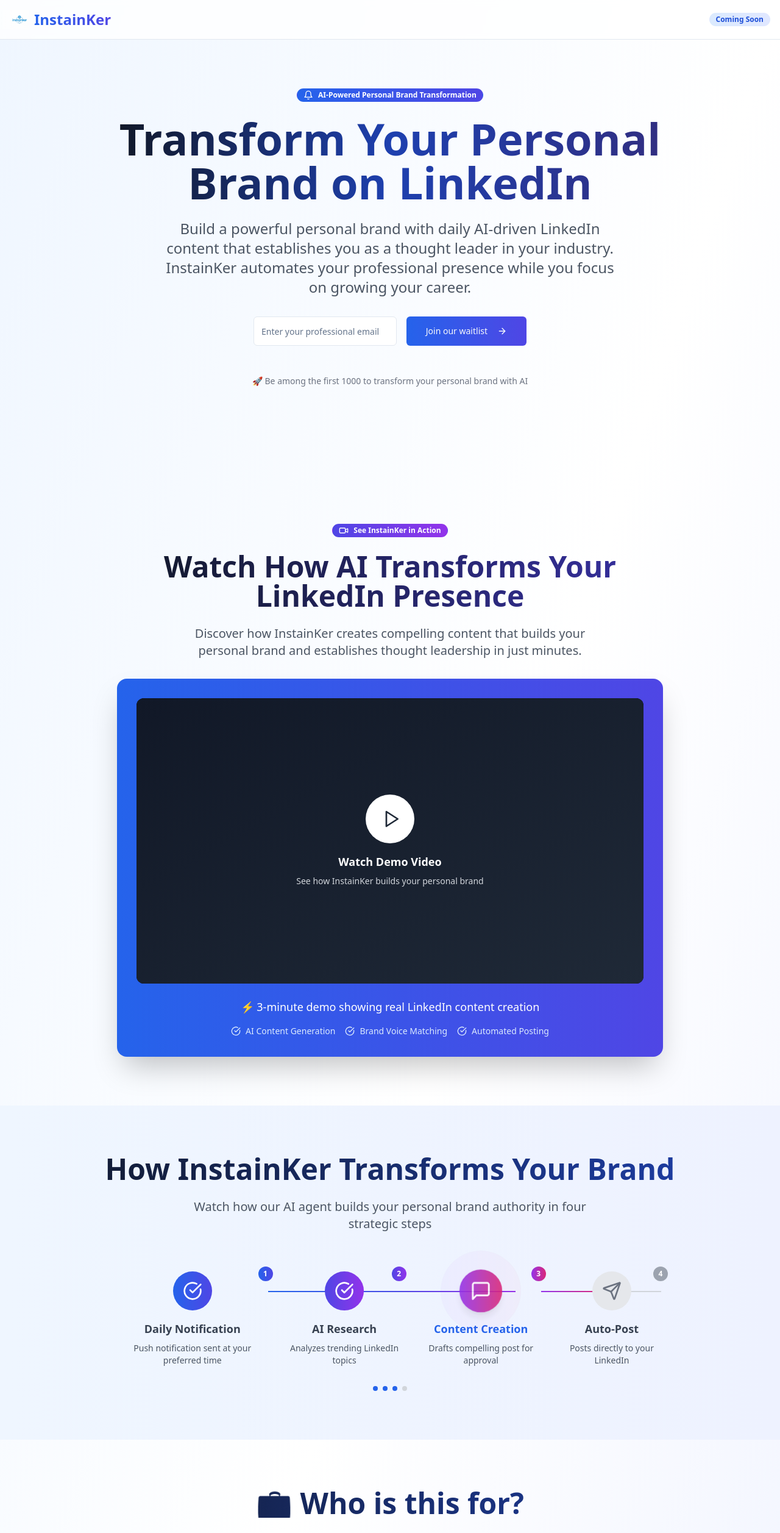
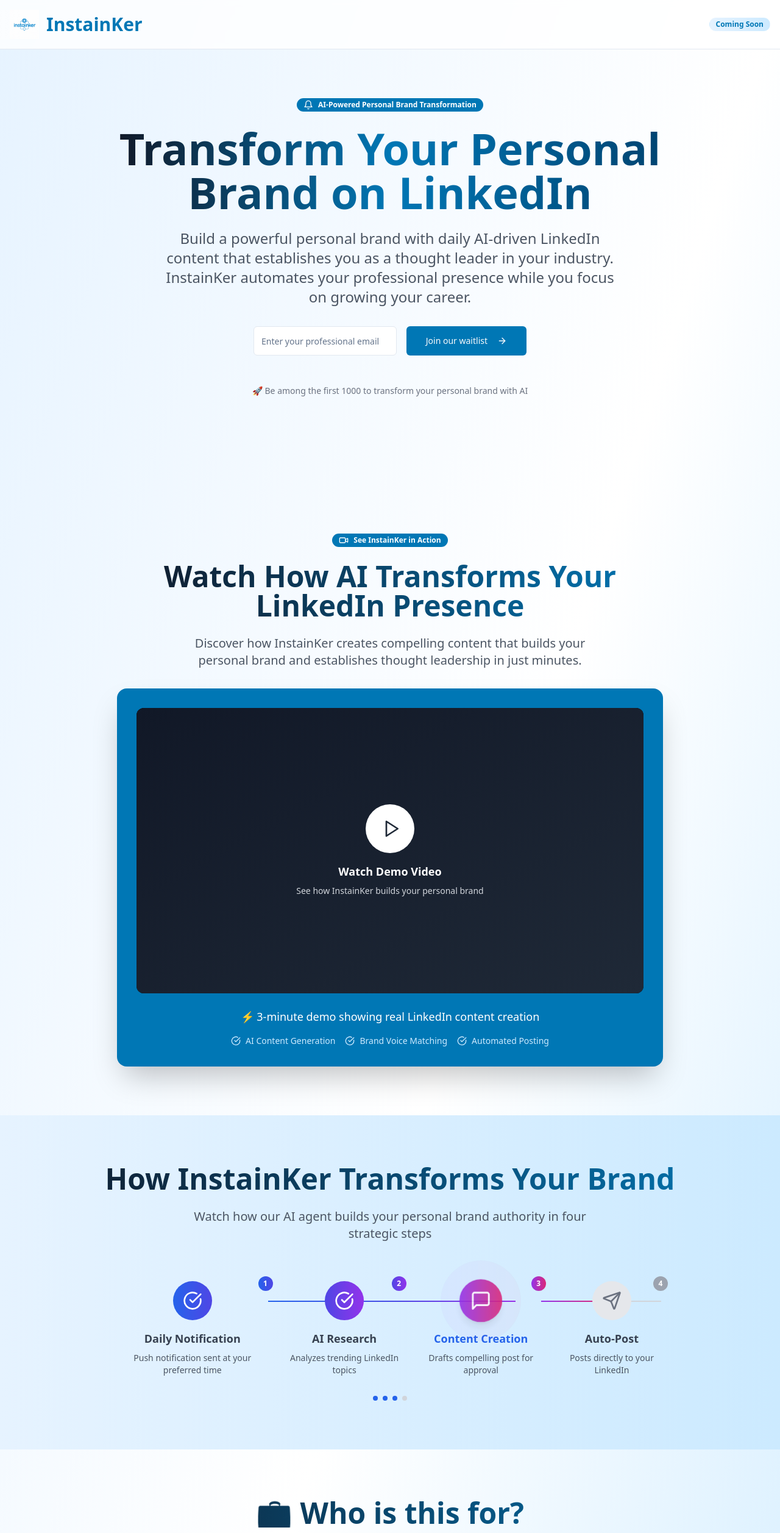
Before and after one commit to CANikhil2025/brand-boost-waitlist, a React (Vite) app: page / in a window 1280 px wide. Shown: the top 2514 px of the page at 61% size. Built offline with nearby package versions, Linux system fonts and the light colour scheme.

Commit message:
Refactor: Improve logo visibility and use LinkedIn blue
-   Make the logo more prominent in the header and footer.
-   Replace all instances of blue color with LinkedIn blue.

```diff
--- a/src/components/AnimatedLogo.tsx
+++ b/src/components/AnimatedLogo.tsx
@@ -1,16 +1,16 @@
 
 const AnimatedLogo = ({ className = "" }: { className?: string }) => {
   return (
-    <div className={`flex items-center space-x-2 ${className}`}>
+    <div className={`flex items-center space-x-3 ${className}`}>
       <div className="relative">
         <img
           src="/lovable-uploads/b324377a-3e6f-4d88-8446-31c2832830b7.png"
           alt="InstainKer Logo"
-          className="w-8 h-8 object-contain"
+          className="w-12 h-12 object-contain"
         />
         <div className="absolute inset-0 bg-gradient-to-r from-transparent via-white/20 to-transparent -skew-x-12 animate-[shimmer_2s_infinite]" />
       </div>
-      <span className="text-2xl font-bold bg-gradient-to-r from-blue-600 to-indigo-600 bg-clip-text text-transparent">
+      <span className="text-3xl font-bold text-[#0077B5]">
         InstainKer
       </span>
     </div>
--- a/src/components/Features.tsx
+++ b/src/components/Features.tsx
@@ -71,7 +71,7 @@ const Features = () => {
   return (
     <section className="container mx-auto px-4 py-20">
       <div className="text-center mb-16">
-        <h2 className="text-4xl md:text-5xl font-bold mb-6 bg-gradient-to-r from-gray-900 to-blue-800 bg-clip-text text-transparent">
+        <h2 className="text-4xl md:text-5xl font-bold mb-6 bg-gradient-to-r from-gray-900 to-[#0077B5] bg-clip-text text-transparent">
           💼 Who is this for?
         </h2>
         <p className="text-xl text-gray-600 max-w-2xl mx-auto mb-2">
@@ -89,7 +89,7 @@ const Features = () => {
             key={segment.id}
             className={`flex items-center space-x-2 px-6 py-3 rounded-full font-semibold transition-all duration-300 ${
               activeSegment === segment.id
-                ? "bg-gradient-to-r from-blue-600 to-indigo-600 text-white shadow-lg"
+                ? "bg-[#0077B5] text-white shadow-lg"
                 : "bg-white text-gray-600 border border-gray-200"
             }`}
           >
@@ -101,7 +101,7 @@ const Features = () => {
 
       {/* Active Segment Benefits */}
       <div className="max-w-4xl mx-auto mb-20">
-        <div className="bg-gradient-to-r from-blue-50 to-indigo-50 rounded-2xl p-8">
+        <div className="bg-gradient-to-r from-[#e6f3ff] to-[#cceaff] rounded-2xl p-8">
           <h3 className="text-2xl font-bold text-center mb-8 text-gray-900">
             🔹 Benefits for {activeSegmentData?.title}
           </h3>
@@ -118,9 +118,9 @@ const Features = () => {
 
       {/* Core Features Grid */}
       <div className="grid md:grid-cols-3 gap-8">
-        <Card className="border-0 shadow-lg hover:shadow-xl transition-all duration-300 hover:-translate-y-2 bg-gradient-to-br from-white to-blue-50">
+        <Card className="border-0 shadow-lg hover:shadow-xl transition-all duration-300 hover:-translate-y-2 bg-gradient-to-br from-white to-[#e6f3ff]">
           <CardHeader>
-            <div className="w-12 h-12 bg-gradient-to-r from-blue-600 to-indigo-600 rounded-lg flex items-center justify-center mb-4">
+            <div className="w-12 h-12 bg-[#0077B5] rounded-lg flex items-center justify-center mb-4">
               <Clock className="w-6 h-6 text-white" />
             </div>
             <CardTitle className="text-xl">Strategic Timing</CardTitle>
@@ -130,9 +130,9 @@ const Features = () => {
           </CardHeader>
         </Card>
 
-        <Card className="border-0 shadow-lg hover:shadow-xl transition-all duration-300 hover:-translate-y-2 bg-gradient-to-br from-white to-indigo-50">
+        <Card className="border-0 shadow-lg hover:shadow-xl transition-all duration-300 hover:-translate-y-2 bg-gradient-to-br from-white to-[#e6f3ff]">
           <CardHeader>
-            <div className="w-12 h-12 bg-gradient-to-r from-indigo-600 to-purple-600 rounded-lg flex items-center justify-center mb-4">
+            <div className="w-12 h-12 bg-[#0077B5] rounded-lg flex items-center justify-center mb-4">
               <TrendingUp className="w-6 h-6 text-white" />
             </div>
             <CardTitle className="text-xl">Thought Leadership</CardTitle>
@@ -142,9 +142,9 @@ const Features = () => {
           </CardHeader>
         </Card>
 
-        <Card className="border-0 shadow-lg hover:shadow-xl transition-all duration-300 hover:-translate-y-2 bg-gradient-to-br from-white to-purple-50">
+        <Card className="border-0 shadow-lg hover:shadow-xl transition-all duration-300 hover:-translate-y-2 bg-gradient-to-br from-white to-[#e6f3ff]">
           <CardHeader>
-            <div className="w-12 h-12 bg-gradient-to-r from-purple-600 to-pink-600 rounded-lg flex items-center justify-center mb-4">
+            <div className="w-12 h-12 bg-[#0077B5] rounded-lg flex items-center justify-center mb-4">
               <Target className="w-6 h-6 text-white" />
             </div>
             <CardTitle className="text-xl">Brand Authenticity</CardTitle>
--- a/src/components/FinalCTA.tsx
+++ b/src/components/FinalCTA.tsx
@@ -1,4 +1,3 @@
-
 import { useState } from 'react';
 import { Button } from "@/components/ui/button";
 import { Input } from "@/components/ui/input";
@@ -62,12 +61,12 @@ const FinalCTA = () => {
   };
 
   return (
-    <section className="bg-gradient-to-r from-blue-600 to-indigo-600 py-20">
+    <section className="bg-[#0077B5] py-20">
       <div className="container mx-auto px-4 text-center">
         <h2 className="text-4xl md:text-5xl font-bold text-white mb-6">
           Ready to Transform Your Personal Brand?
         </h2>
-        <p className="text-xl text-blue-100 mb-8 max-w-2xl mx-auto">
+        <p className="text-xl text-[#cceaff] mb-8 max-w-2xl mx-auto">
           Join visionary professionals who are building powerful personal brands with InstainKer's intelligent automation
         </p>
 
@@ -84,12 +83,12 @@ const FinalCTA = () => {
             <Button
               type="submit"
               size="lg"
-              className="bg-white text-blue-600 hover:bg-gray-100 h-12 px-8 font-semibold transition-all duration-300 hover:scale-105"
+              className="bg-white text-[#0077B5] hover:bg-gray-100 h-12 px-8 font-semibold transition-all duration-300 hover:scale-105"
               disabled={isLoading}
             >
               {isLoading ? (
                 <>
-                  <div className="w-5 h-5 border-2 border-blue-600 border-t-transparent rounded-full animate-spin mr-2" />
+                  <div className="w-5 h-5 border-2 border-[#0077B5] border-t-transparent rounded-full animate-spin mr-2" />
                   Saving...
                 </>
               ) : (
@@ -106,7 +105,7 @@ const FinalCTA = () => {
           <div className="text-center">
             <CheckCircle className="w-16 h-16 text-green-400 mx-auto mb-4" />
             <p className="text-2xl text-white font-semibold">You're ready to transform! 🎉</p>
-            <p className="text-blue-100 mt-2">We'll be in touch soon with your brand transformation plan</p>
+            <p className="text-[#cceaff] mt-2">We'll be in touch soon with your brand transformation plan</p>
           </div>
         )}
       </div>
--- a/src/components/Footer.tsx
+++ b/src/components/Footer.tsx
@@ -6,7 +6,7 @@ const Footer = () => {
     <footer className="bg-gray-900 text-white py-12">
       <div className="container mx-auto px-4 text-center">
         <div className="flex items-center justify-center space-x-2 mb-4">
-          <AnimatedLogo className="text-white [&>div>span]:text-white [&>div>span]:bg-gradient-to-r [&>div>span]:from-blue-400 [&>div>span]:to-indigo-400 [&>div>span]:bg-clip-text [&>div>span]:text-transparent" />
+          <AnimatedLogo className="text-white [&>div>span]:text-white" />
         </div>
         <p className="text-gray-400 mb-4">
           Transform your personal brand with intelligent LinkedIn automation
--- a/src/components/Hero.tsx
+++ b/src/components/Hero.tsx
@@ -1,4 +1,3 @@
-
 import { useState } from 'react';
 import { Button } from "@/components/ui/button";
 import { Input } from "@/components/ui/input";
@@ -65,12 +64,12 @@ const Hero = () => {
   return (
     <section className="container mx-auto px-4 py-20 text-center">
       <div className="max-w-4xl mx-auto">
-        <Badge className="mb-6 bg-gradient-to-r from-blue-600 to-indigo-600 text-white animate-fade-in">
+        <Badge className="mb-6 bg-[#0077B5] text-white animate-fade-in">
           <Bell className="w-4 h-4 mr-2" />
           AI-Powered Personal Brand Transformation
         </Badge>
 
-        <h1 className="text-5xl md:text-7xl font-bold mb-6 bg-gradient-to-r from-gray-900 via-blue-800 to-indigo-900 bg-clip-text text-transparent animate-fade-in">
+        <h1 className="text-5xl md:text-7xl font-bold mb-6 bg-gradient-to-r from-gray-900 via-[#0077B5] to-[#004471] bg-clip-text text-transparent animate-fade-in">
           Transform Your Personal Brand on LinkedIn
         </h1>
 
@@ -91,7 +90,7 @@ const Hero = () => {
             <Button
               type="submit"
               size="lg"
-              className="bg-gradient-to-r from-blue-600 to-indigo-600 hover:from-blue-700 hover:to-indigo-700 h-12 px-8 transition-all duration-300 hover:scale-105"
+              className="bg-[#0077B5] hover:bg-[#004471] h-12 px-8 transition-all duration-300 hover:scale-105"
               disabled={isSubmitted || isLoading}
             >
               {isLoading ? (
--- a/src/components/HowItWorks.tsx
+++ b/src/components/HowItWorks.tsx
@@ -3,9 +3,9 @@ import WorkflowAnimation from "@/components/WorkflowAnimation";
 
 const HowItWorks = () => {
   return (
-    <section className="container mx-auto px-4 py-20 bg-gradient-to-r from-blue-50 to-indigo-50">
+    <section className="container mx-auto px-4 py-20 bg-gradient-to-r from-[#e6f3ff] to-[#cceaff]">
       <div className="text-center mb-16">
-        <h2 className="text-4xl md:text-5xl font-bold mb-6 bg-gradient-to-r from-gray-900 to-blue-800 bg-clip-text text-transparent">
+        <h2 className="text-4xl md:text-5xl font-bold mb-6 bg-gradient-to-r from-gray-900 to-[#0077B5] bg-clip-text text-transparent">
           How InstainKer Transforms Your Brand
         </h2>
         <p className="text-xl text-gray-600 max-w-2xl mx-auto">
--- a/src/components/VideoIntro.tsx
+++ b/src/components/VideoIntro.tsx
@@ -6,12 +6,12 @@ const VideoIntro = () => {
   return (
     <section className="container mx-auto px-4 py-20">
       <div className="max-w-4xl mx-auto text-center">
-        <Badge className="mb-6 bg-gradient-to-r from-indigo-600 to-purple-600 text-white animate-fade-in">
+        <Badge className="mb-6 bg-[#0077B5] text-white animate-fade-in">
           <Video className="w-4 h-4 mr-2" />
           See InstainKer in Action
         </Badge>
 
-        <h2 className="text-4xl md:text-5xl font-bold mb-6 bg-gradient-to-r from-gray-900 to-indigo-800 bg-clip-text text-transparent">
+        <h2 className="text-4xl md:text-5xl font-bold mb-6 bg-gradient-to-r from-gray-900 to-[#0077B5] bg-clip-text text-transparent">
           Watch How AI Transforms Your LinkedIn Presence
         </h2>
 
@@ -19,7 +19,7 @@ const VideoIntro = () => {
           Discover how InstainKer creates compelling content that builds your personal brand and establishes thought leadership in just minutes.
         </p>
 
-        <div className="relative bg-gradient-to-r from-blue-600 to-indigo-600 rounded-2xl p-8 shadow-2xl">
+        <div className="relative bg-[#0077B5] rounded-2xl p-8 shadow-2xl">
           <div className="relative bg-black rounded-xl overflow-hidden aspect-video">
             {/* Video placeholder with play button */}
             <div className="absolute inset-0 bg-gradient-to-br from-gray-900 to-gray-800 flex items-center justify-center">
@@ -31,21 +31,13 @@ const VideoIntro = () => {
                 <p className="text-gray-300 text-sm">See how InstainKer builds your personal brand</p>
               </div>
             </div>
-
-            {/* You can replace this with an actual video embed when ready */}
-            {/* <iframe
-              className="w-full h-full"
-              src="YOUR_VIDEO_URL"
-              title="InstainKer Demo Video"
-              allowFullScreen
-            ></iframe> */}
           </div>
 
           <div className="mt-6 text-center">
             <p className="text-white text-lg mb-4">
               ⚡ 3-minute demo showing real LinkedIn content creation
             </p>
-            <div className="flex flex-wrap justify-center gap-4 text-blue-100 text-sm">
+            <div className="flex flex-wrap justify-center gap-4 text-[#cceaff] text-sm">
               <span className="flex items-center">
                 <CheckCircle className="w-4 h-4 mr-2" />
                 AI Content Generation
--- a/src/pages/Index.tsx
+++ b/src/pages/Index.tsx
@@ -10,12 +10,12 @@ import Footer from "@/components/Footer";
 
 const Index = () => {
   return (
-    <div className="min-h-screen bg-gradient-to-br from-blue-50 via-white to-indigo-50">
+    <div className="min-h-screen bg-gradient-to-br from-[#e6f3ff] via-white to-[#cceaff]">
       {/* Header */}
       <header className="border-b bg-white/80 backdrop-blur-sm sticky top-0 z-50">
         <div className="container mx-auto px-4 py-4 flex items-center justify-between">
           <AnimatedLogo />
-          <Badge variant="secondary" className="bg-gradient-to-r from-blue-100 to-indigo-100 text-blue-700">
+          <Badge variant="secondary" className="bg-gradient-to-r from-[#e6f3ff] to-[#cceaff] text-[#0077B5]">
             Coming Soon
           </Badge>
         </div>
```
